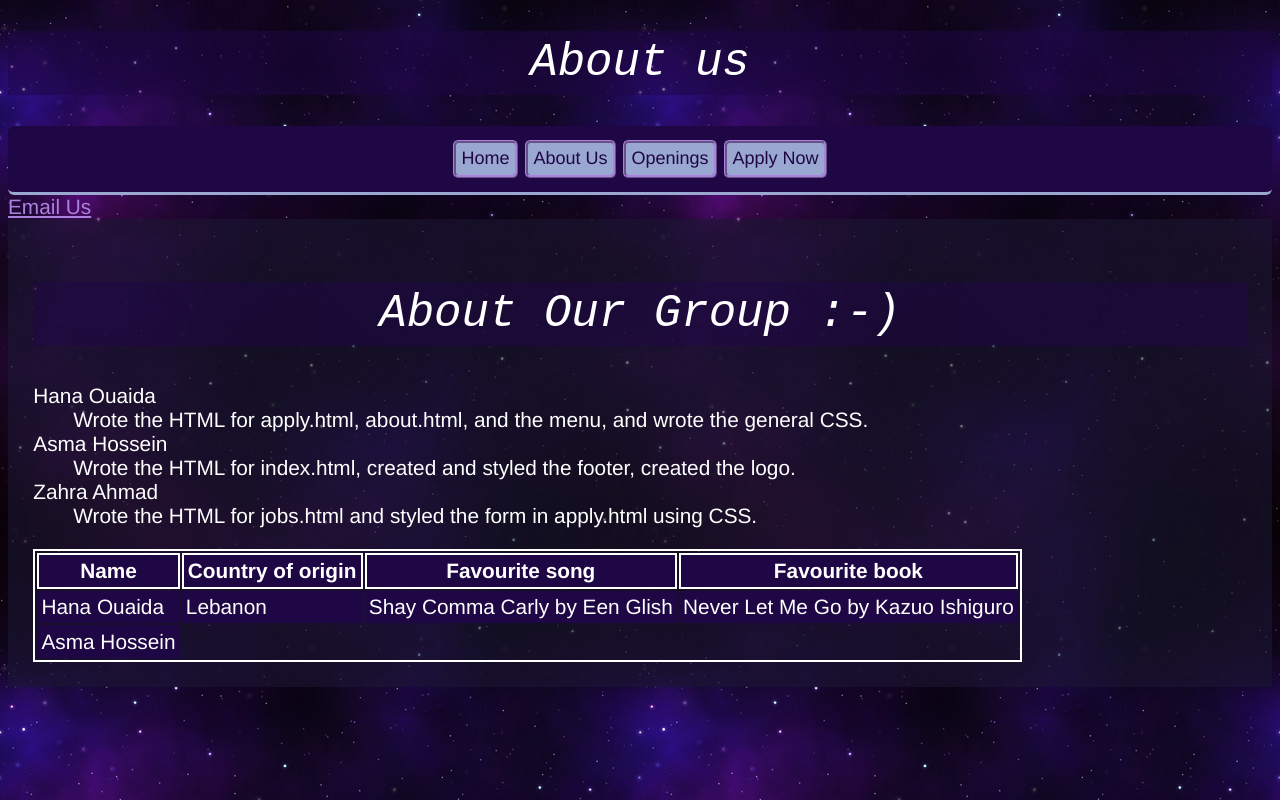
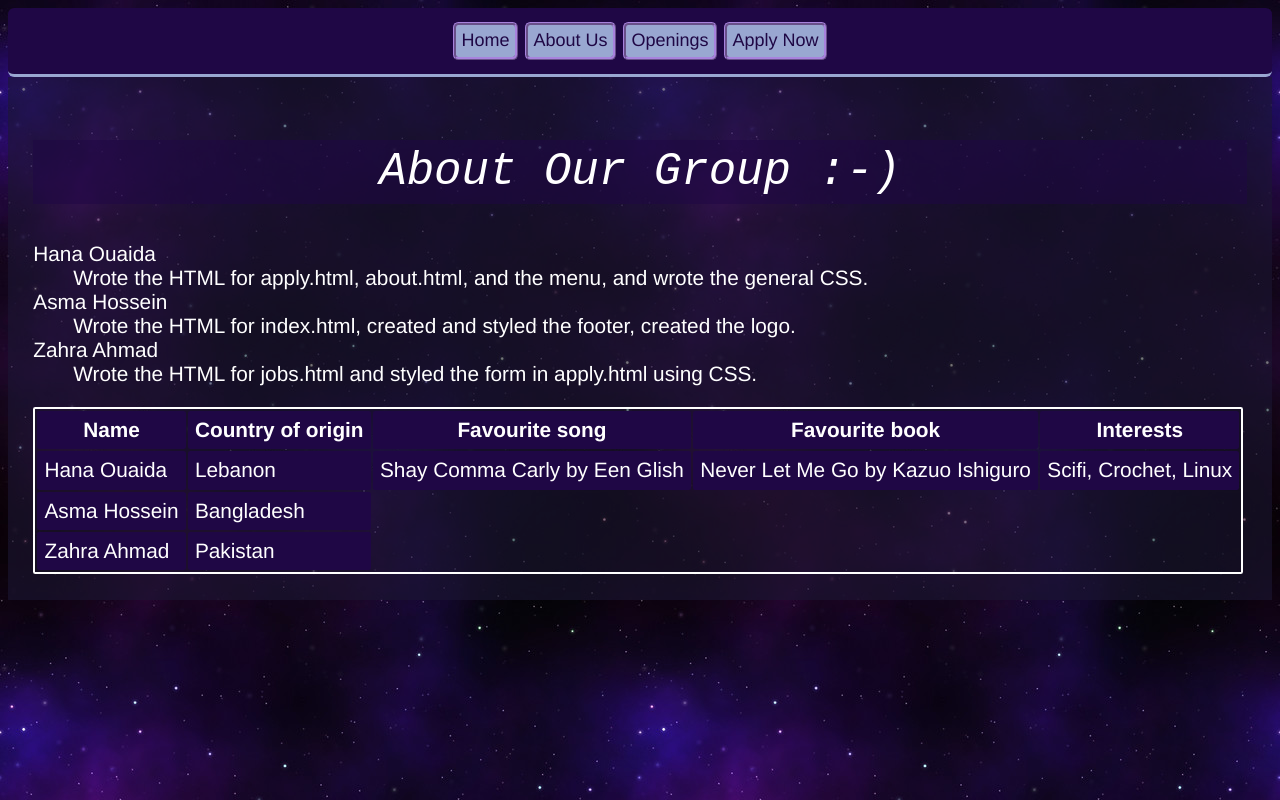
Before and after one commit to 106194750/106194750.github.io, a PHP site: page /project1/about.html in a window 1280 px wide. Run offline with PHP 8.4, Linux system fonts and the light colour scheme.

Commit message:
modified:   project1/about.html 	modified:   styles/styles.css

```diff
--- a/project1/about.html
+++ b/project1/about.html
@@ -7,7 +7,6 @@
 
 </head>
 <body>
-<h1>About us</h1>
 <nav>
     <ul>
     <li><a href="index.html">Home</a></li>
@@ -15,7 +14,7 @@
     <li><a href="jobs.html"> Openings</a></li>
     <li><a href="apply.html"> Apply Now</a></li>
     </ul>
-</nav><a href="mailto:info@hazarts.com.au">Email Us</a>
+</nav>
 <article>
     <h1>About Our Group :-)</h1>
 <dl>
@@ -33,15 +32,22 @@
         <th>Country of origin</th>
         <th>Favourite song</th>
         <th>Favourite book</th>
+        <th>Interests</th>
     </tr>
     <tr>
         <td>Hana Ouaida</td>
         <td>Lebanon</td>
         <td>Shay Comma Carly by Een Glish</td>
         <td>Never Let Me Go by Kazuo Ishiguro</td>
+        <td>Scifi, Crochet, Linux</td>
     </tr>
     <tr>
         <td>Asma Hossein</td>
+        <td>Bangladesh</td>
+    </tr>
+    <tr>
+        <td>Zahra Ahmad</td>
+        <td>Pakistan</td>
     </tr>
 </table>
 </article>
--- a/styles/styles.css
+++ b/styles/styles.css
@@ -120,18 +120,29 @@ legend{
 
 table{
   border:0.1em solid white;
+  border-radius: .11em;
 }
 
 
 th{
   border:0.1em solid white;
   font-weight: bold;
+
 }
 th, td{
     background-color: #1F0745;
-    padding: 0.2em;
+    padding: 0.25em;
+    border-radius: 0.11em;
+    border: 0.1em solid #1c173300;
+
+
 }
 th:hover, td:hover{
     color: #1F0745;
     background-color: #a5b6dfe9;
+    border: 0.1em solid white;
 }
+
+th:hover{
+    background-color: #A882DD;
+}
```
